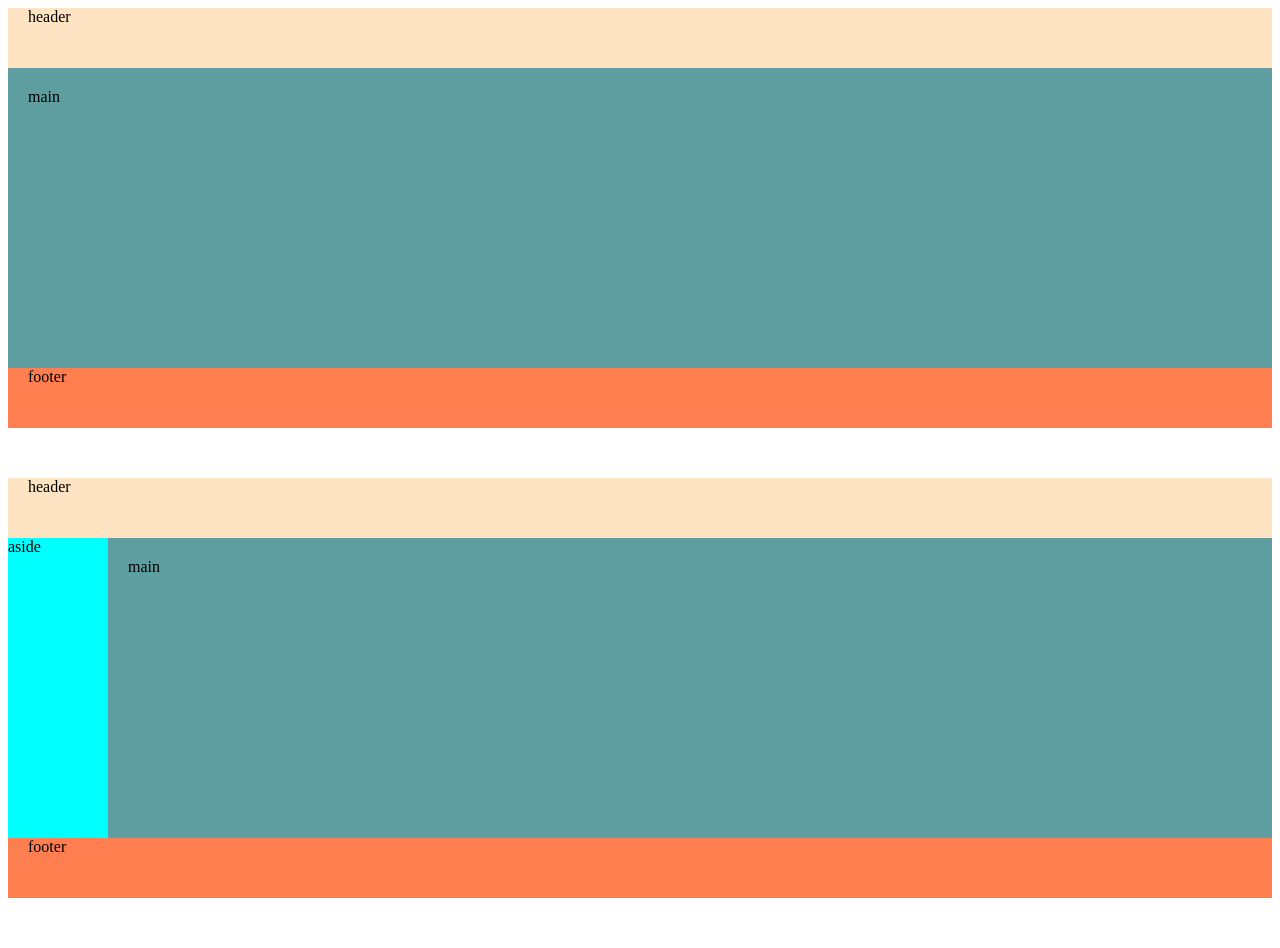
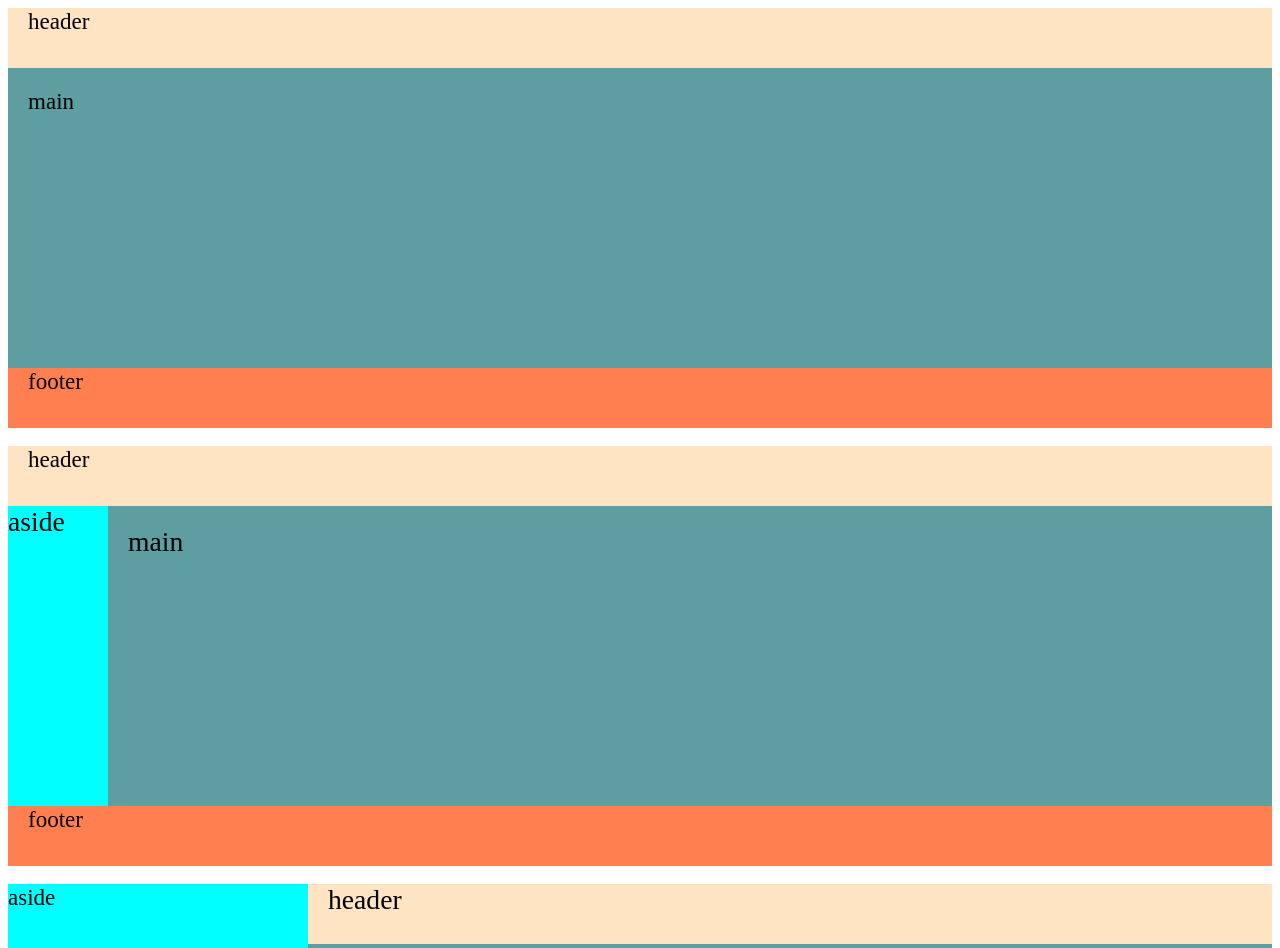
Before and after one commit to cnhjp/HElement, a Vue app: page /demo-container in a window 1280 px wide. Shown: the top 948 px of the page. Built offline with nearby package versions, Linux system fonts and the light colour scheme.

Commit message:
refactor(views): add some pages

```diff
--- a/src/router/index.ts
+++ b/src/router/index.ts
@@ -1,11 +1,10 @@
 import { createRouter, createWebHistory } from 'vue-router';
-import Demo from '../demos/index.vue';
 
-const demoRoutes = [
+const demos = [
   {
     path: '/demo-container',
     name: 'demo-container',
-    component: () => import('../demos/container/index.vue'),
+    component: () => import('../views/demos/container/index.vue'),
   },
 ];
 
@@ -13,9 +12,14 @@ const routes = [
   {
     path: '/',
     name: 'Home',
-    component: Demo,
+    component: () => import('../views/home/index.vue'),
   },
-  ...demoRoutes,
+  {
+    path: '/test',
+    name: 'Test',
+    component: () => import('../views/test/index.vue'),
+  },
+  ...demos,
 ];
 
 export default createRouter({
--- a/src/demos/container/index.vue
+++ b/src/views/demos/container/index.vue
@@ -4,8 +4,9 @@
         <h-main>main</h-main>
         <h-footer>footer</h-footer>
     </h-container>
+    <br />
 
-    <h-container style="margin-top:50px;">
+    <h-container>
         <h-header>header</h-header>
         <h-container>
             <h-aside width="100px">aside</h-aside>
@@ -13,8 +14,9 @@
         </h-container>
         <h-footer>footer</h-footer>
     </h-container>
+    <br />
 
-    <h-container style="margin-top:50px;">
+    <h-container>
         <h-aside>aside</h-aside>
         <h-container>
             <h-header>header</h-header>
@@ -29,6 +31,9 @@
 </script>
 
 <style lang="scss" scoped>
+* {
+    font-size: 1.2em;
+}
 :deep(.h-container) {
     background-color: antiquewhite;
 }
--- /dev/null
+++ b/src/views/test/index.vue
@@ -0,0 +1 @@
+<template>test</template>
```
Also changed, not shown: .eslintrc.js, src/views/home/index.vue (indentation only).
